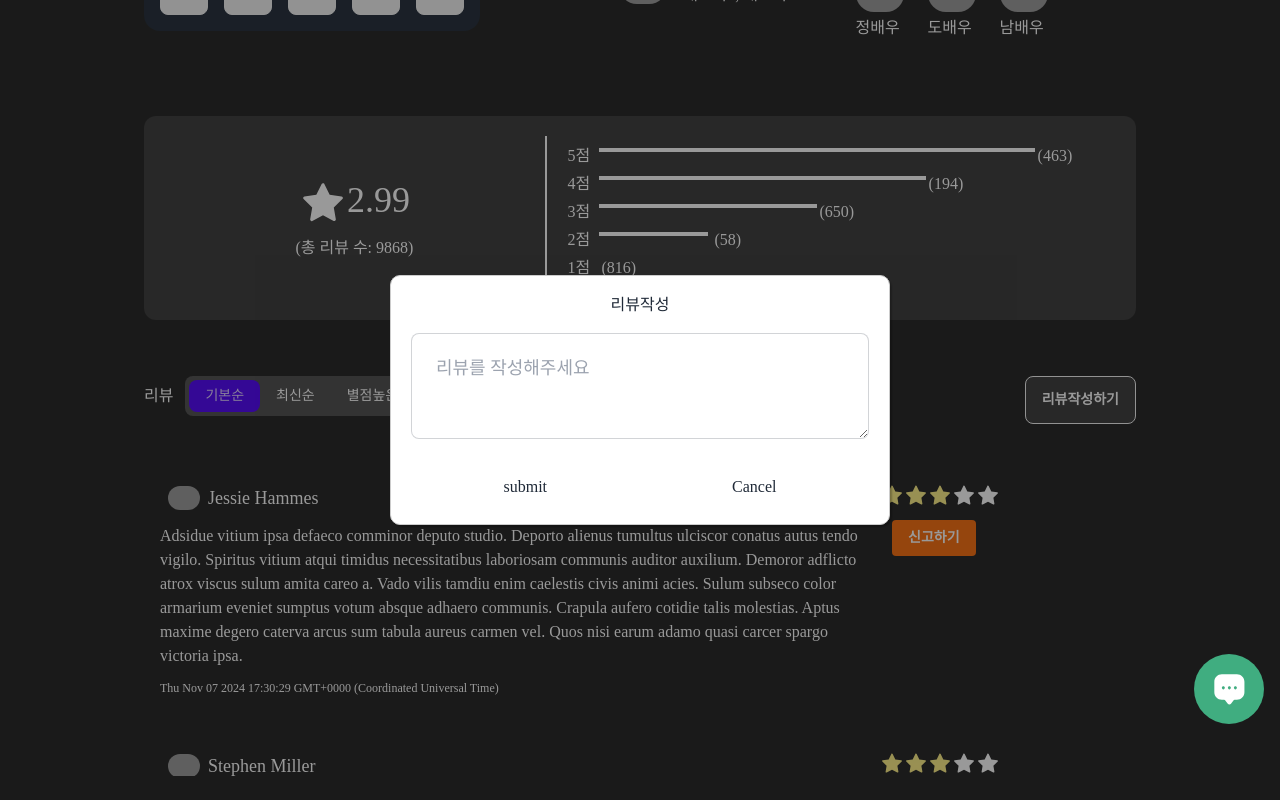
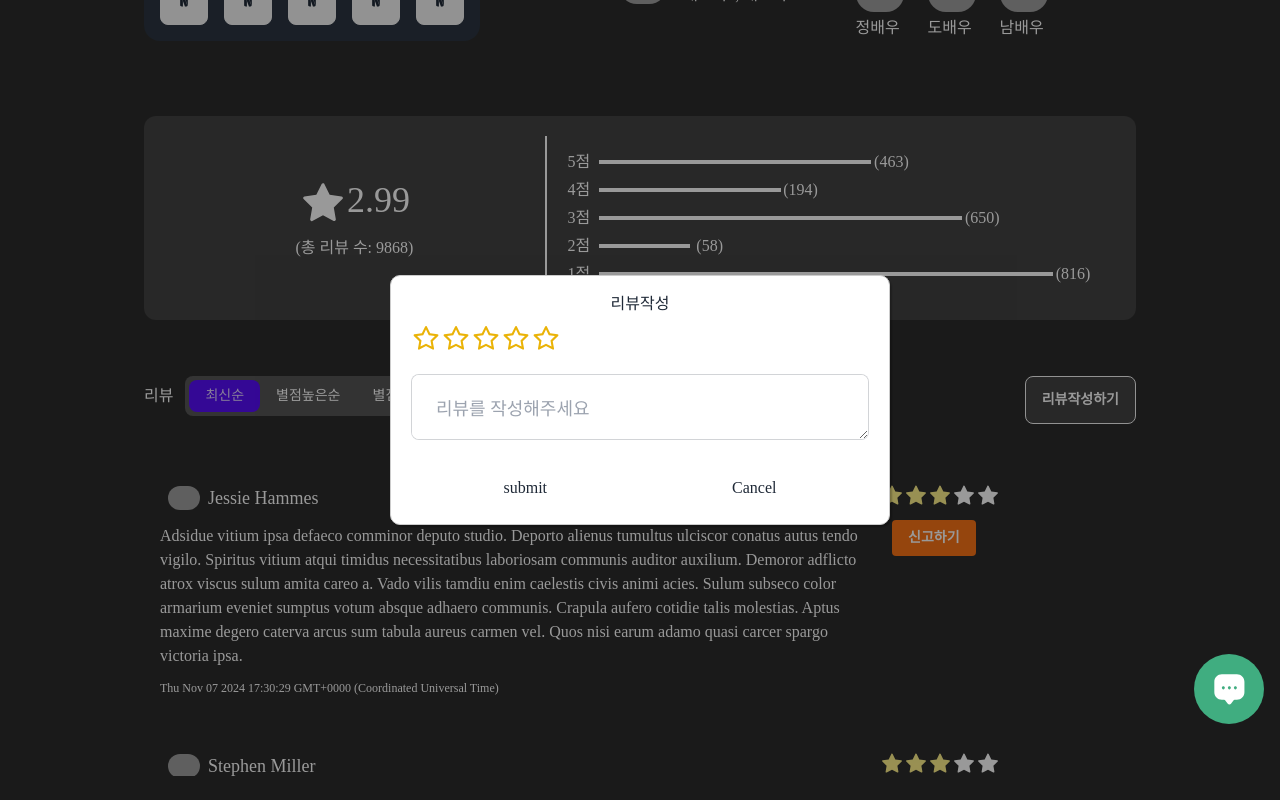
Before and after one commit to 9woody5/watcHere, a React (Vite) app: page /contentDetail in a window 1280 px wide. Both pictures are taken after a click on the button "리뷰작성하기". Shown: the part 653-1453 px from the top of the page. Built offline with nearby package versions, Linux system fonts and the light colour scheme; grey boxes are pictures that could not be loaded.

Commit message:
Feat: ReviewInfo 컴포넌트 보완

```diff
--- a/src/Components/ContentDetails/ContentComplexInfo.jsx
+++ b/src/Components/ContentDetails/ContentComplexInfo.jsx
@@ -14,7 +14,7 @@ function ContentComplexInfo({actors, director, availablePlatforms}) {
           <StarRating/>
         </div> */}
         <div className='w-3/5'>
-          <div>시청 가능한 플랫폼</div>
+          <div className='mb-5'>시청 가능한 플랫폼</div>
           <div className="carousel carousel-center max-w-md p-4 space-x-4 bg-neutral rounded-box">
             {new Array(5).fill(0).map((p)=>(
               <button className="btn carousel-item">
--- a/src/Components/ContentDetails/ContentScoreInfo.jsx
+++ b/src/Components/ContentDetails/ContentScoreInfo.jsx
@@ -4,30 +4,53 @@ import { AiFillStar } from 'react-icons/ai';
 
 import * as contentFakeData from './createFakerData';
 
+const reviewRanking2tailWindClassName = {
+  1: 'w-5/6 h-1 bg-white',
+  2: 'w-4/6 h-1 bg-white',
+  3: 'w-3/6 h-1 bg-white',
+  4: 'w-2/6 h-1 bg-white',
+  5: 'w-1/6 h-1 bg-white',
+}
+
+const makeReviewRankingIndexs = (scoreNum) => {
+  const scoreRankingIndexs = [];
+  const score2ranking = {};
+
+  let prev = -1;
+  Object.values(scoreNum).sort((a,b)=>b-a).map((score, index)=>{
+    if (score !== prev){
+      score2ranking[score] = index+1;
+    }
+    prev = score;
+  })
+
+  Object.values(scoreNum).map((score, index)=>{
+    scoreRankingIndexs.push(score2ranking[score]);
+  })
+
+  return scoreRankingIndexs;
+}
 
 function ContentScoreInfo({id}) {
   const [contentScoreInfo, setcontentScoreInfo] = useState({
     'meanScore': 0,
     'totalScoreNum': 0,
-    'scoreNum':
-      {
-        '1': 0,
-        '2': 0,
-        '3': 0,
-        '4': 0,
-        '5': 0
-      }
+    'scoreNum': {'1': 0, '2': 0, '3': 0, '4': 0, '5': 0}
   });
+  const [scoreRankingIndexs, setScoreRankingIndexs] = useState([1,2,3,4,5])
 
   // take related data
   useEffect(()=>{
     setTimeout(()=>{
       const data = contentFakeData.createContentScoreData();
-      setcontentScoreInfo(data)
+      setcontentScoreInfo(data);
     } , 0);
-    console.log('contentScoreInfo', contentScoreInfo)
   }, []);
 
+  useEffect(()=>{
+    setScoreRankingIndexs(makeReviewRankingIndexs(contentScoreInfo['scoreNum']));
+    console.log(scoreRankingIndexs)
+  }, [contentScoreInfo])
 
   return (
     <div className='w-full my-14 text-white'>
@@ -40,22 +63,18 @@ function ContentScoreInfo({id}) {
           <div className='text-center'>(총 리뷰 수: {contentScoreInfo.totalScoreNum})</div>
         </div>
 
-        <div className='w-3/5 p-3 flex flex-col border-white border-solid border-l-2' id='star-stat'>
+        <div className='w-3/5 p-3 flex flex-col border-white border-solid border-l-2 items-center' id='star-stat'>
           {new Array(5).fill('').map((x, index)=>{
             return (
-              <div className='flex by-1 h-7'>
+              <div className='w-full flex items-center by-1 h-7 grow'>
                 <div className='w-10 text-center'>{5-index}점</div>
-                {/* <div className={`w-${60-index*8} h-1 bg-white`}></div> */}
-                <div className={`w-${5-index-1}/5 h-1 bg-white`}></div>
+                <div className={reviewRanking2tailWindClassName[scoreRankingIndexs[index]]}></div>
                 <div className='w-10 text-center'>({contentScoreInfo['scoreNum'][index+1]})</div>
               </div>
             )
           })}
-
         </div>
-
       </div>
-
     </div>
   )
 }
--- a/src/Components/ContentDetails/Modals.jsx
+++ b/src/Components/ContentDetails/Modals.jsx
@@ -1,5 +1,7 @@
 import Modal from 'react-modal';
-import React from 'react';
+import React, {useRef, useState} from 'react';
+
+import StarRating from './StarRating';
 
 // DeleteConfirm Modal
 const deleteModalStyles = {
@@ -79,7 +81,19 @@ const reviewInputModalStyles = {
   },
 };
 
-const ReviewInputModal = ({ isOpen, onRequestClose, onSubmit }) => {
+const ReviewInputModal = ({ isOpen, onRequestClose, onSubmit, handleUserScore, handleUserReview }) => {
+  const textAreaRef = useRef('');
+  let timerId = undefined;
+
+  function debounce(func, timeout = 300) {
+    return (...args) => {
+      clearTimeout(timerId);
+      timerId = setTimeout(() => {
+        func.apply(this, args);
+      }, timeout);
+    };
+  }
+
   return (
     <Modal
       isOpen={isOpen}
@@ -88,8 +102,11 @@ const ReviewInputModal = ({ isOpen, onRequestClose, onSubmit }) => {
       ariaHideApp={false}
       style={reviewInputModalStyles}
     >
-      <h2 className='text-center'>리뷰작성</h2>
-      <textarea placeholder="리뷰를 작성해주세요" className="my-5 textarea textarea-bordered textarea-lg align-middle" ></textarea>
+      <h2 className='text-center mb-3'>리뷰작성</h2>
+      <StarRating handleUserScore={handleUserScore}/>
+      <textarea ref={textAreaRef} placeholder="리뷰를 작성해주세요" className="my-5 textarea textarea-bordered textarea-lg align-middle"
+        onChange={() => debounce(()=>{
+          handleUserReview(textAreaRef.current.value)})()}></textarea>
       <div className='flex justify-around mt-3' >
         <button className='px-5 py-2 hover:bg-gray-300' onClick={onSubmit}>submit</button>
         <button className='px-5 py-2 hover:bg-gray-300' onClick={onRequestClose}>Cancel</button>
--- a/src/Components/ContentDetails/ReviewInfo.jsx
+++ b/src/Components/ContentDetails/ReviewInfo.jsx
@@ -4,34 +4,64 @@ import * as contentFakeData from './createFakerData';
 import Review from './Review';
 
 function ReviewInfo({id}) {
+  /* 리뷰 데이터 관련 */
   // 어떻게 API가 나올지를 모르니 state는 조금 있다가 분배?
   const [reviews, setReviews] = useState([]);
-  const [reviewFilter, setReviewFilter] = useState('base');
+  const [reviewFilter, setReviewFilter] = useState('latest');
+  const [loading, setLoading] = useState(false);
 
   const checkReviewTabActive = (reviewTab) =>{
     return reviewFilter === reviewTab? 'tab-active': '';
   }
 
-  let reviewsInfo = {};
   // take related data
   useEffect(()=>{
+    setLoading(true);
     setTimeout(()=>{
-      reviewsInfo = contentFakeData.createReviewData();
-      setReviews(reviewsInfo)
+      let reviewsInfo = contentFakeData.createReviewData();
+      setReviews(reviewsInfo);
+      setLoading(false);
     } , 1000);
   }, [reviewFilter]);
 
+  /* 리뷰 작성 관련 */
   const [modalIsOpen, setModalIsOpen] = useState(false);
+  const [userScore, setUserScore] = useState(null);
+  const [userReview, setUserReview] = useState(null);
+
+  // 각 해당 컴포넌트에서 score와 review를 설정하도록 한다.
+  const handleUserScore = (userScore) => {
+    setUserScore(userScore);
+  }
+  const handleUserReview = (userReview) => {
+    setUserReview(userReview);
+  }
 
   const openModal = () => {
-    setModalIsOpen(true);
+    if (userReview){
+      alert('이미 리뷰가 존재합니다. 리뷰는 컨텐츠 당 하나만 작성가능합니다.\n나의 리뷰에서 리뷰를 수정해보세요! 😲');
+    }
+    else{
+      setModalIsOpen(true);
+    }
   };
+
   const closeModal = () => {
     setModalIsOpen(false);
   };
+
   const handleSubmit = () => {
-    alert('리뷰등록 완료하였습니다');
-    closeModal();
+    if(!userScore){
+      alert('점수를 넣어주세요! 🫨');
+    }
+    else if(!userReview){
+      alert('리뷰를 작성해주세요! 😲');
+    }
+    else{
+      // 리뷰등록처리
+      alert('리뷰등록 완료하였습니다! 😁');
+      closeModal();
+    }
   };
 
   return (
@@ -40,21 +70,11 @@ function ReviewInfo({id}) {
         <div className='flex items-center mb-10'>
           <div className='align-middle' >리뷰</div>
           <div className="ml-3 tabs tabs-boxed text-white bg-white/20">
-            <a className={`tab text-white ${checkReviewTabActive('base')}`} onClick={()=>{setReviewFilter('base')}}>기본순</a>
             <a className={`tab text-white ${checkReviewTabActive('latest')}`} onClick={()=>{setReviewFilter('latest')}}>최신순</a>
             <a className={`tab text-white ${checkReviewTabActive('highest')}`} onClick={()=>{setReviewFilter('highest')}}>별점높은순</a>
             <a className={`tab text-white ${checkReviewTabActive('smallest')}`} onClick={()=>{setReviewFilter('smallest')}}>별점낮은순</a>
             <a className={`tab text-white ${checkReviewTabActive('my-review')}`} onClick={()=>{setReviewFilter('my-review')}}>나의리뷰</a>
           </div>
-          {/* <div className='mx-3 dropdown dropdown-right dropdown-end'>
-            <button tabIndex={0} className='btn bg-white/10 hover:bg-white/20 text-white'>필터</button>
-            <ul tableIndex={0} className='dropdown-content z-[1] menu p-2 shadow bg-white/10 rounded-box w-52'>
-              <li><button>최신순</button></li>
-              <li><button>별점높은순</button></li>
-              <li><button>별점낮은순</button></li>
-              <li><button>나의리뷰</button></li>
-            </ul>
-          </div> */}
 
         </div>
         <div className=''>
@@ -63,11 +83,14 @@ function ReviewInfo({id}) {
             isOpen={modalIsOpen}
             onRequestClose={closeModal}
             onSubmit={handleSubmit}
+            handleUserScore={handleUserScore}
+            handleUserReview={handleUserReview}
           />
         </div>
       </div>
 
-      <div className='mb-3 overflow-x-auto h-80' id='reviews-box'>
+      <div className='relative mb-3 overflow-x-auto h-80' id='reviews-box'>
+        {/* {loading&&(<div className="absolute loading loading-spinner loading-md "></div>)}  */}
         <table className="table table-pin-rows">
           <tbody>
             {reviews.map((review,idx)=>(<tr><td><Review key={`review ${String(idx)}`} review={review} /></td></tr>))}
--- a/src/Components/ContentDetails/StarRating.jsx
+++ b/src/Components/ContentDetails/StarRating.jsx
@@ -1,7 +1,7 @@
 import React, {useState, useEffect} from 'react';
-import { AiFillStar } from 'react-icons/ai';
+import { AiFillStar, AiOutlineStar } from 'react-icons/ai';
 
-function StarRating(){
+function StarRating({handleUserScore}){
   const [score, setScore] = useState(0);
   const [hoverScore, setHoverScore] = useState(0);
   const [starIndex, setStarIndex] = useState(0);
@@ -21,15 +21,23 @@ function StarRating(){
     setStarIndex(curStarIndex);
   }, [score, hoverScore])
 
+  useEffect(()=>{
+    handleUserScore(score);
+  }, [score])
+
   return (
-    <div>{[1,2,3,4,5].map((index)=>(
-      <AiFillStar key={`hoverscore${index}`}
-      className={`inline-block ${starIndex>=index? 'text-yellow-200': 'text-white'} text-5xl`}
-      onMouseEnter={()=>handleHoverStar(index)}
-      onMouseLeave={()=>handleMouseLeaveStar()}
-      onClick={()=>handleClickStar(index)}
-      />
-    ))}</div>
+    <div>{[1,2,3,4,5].map((index)=>
+      starIndex>=index?
+      (<AiFillStar  key={`my-review-score-star-${index}`} className= 'inline-block text-3xl text-yellow-500'
+        onMouseEnter={()=>handleHoverStar(index)}
+        onMouseLeave={()=>handleMouseLeaveStar()}
+        onClick={()=>handleClickStar(index)} />) :
+      ((<AiOutlineStar key={`my-review-score-star-${index}`} className= 'inline-block text-3xl text-yellow-500'
+        onMouseEnter={()=>handleHoverStar(index)}
+        onMouseLeave={()=>handleMouseLeaveStar()}
+        onClick={()=>handleClickStar(index)}
+      />))
+    )}</div>
   )
 
 }
```
